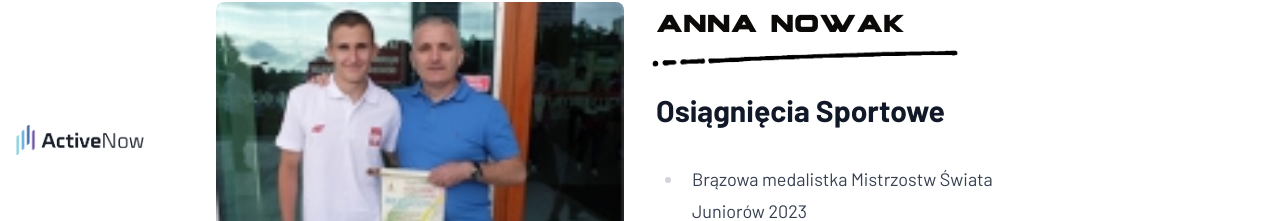
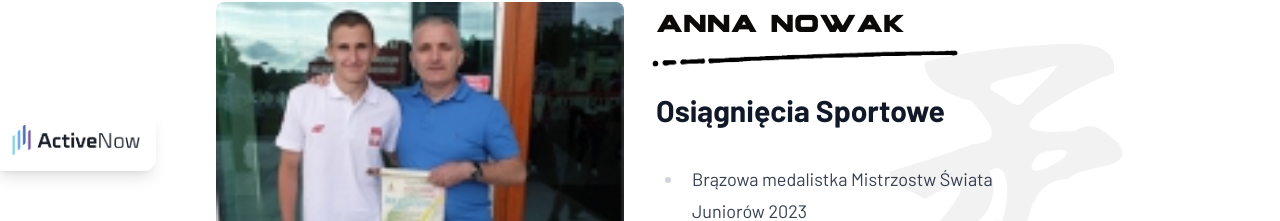
Before and after one commit to frankot/judo-white, a Next.js app: page /o-nas/anna-nowak in a window 1280 px wide. Shown: the part 158-379 px from the top of the page. Built offline with nearby package versions, Linux system fonts and the light colour scheme.

Commit message:
bg for medalisci shadow on popup

```diff
--- a/app/components/nav.tsx
+++ b/app/components/nav.tsx
@@ -114,7 +114,7 @@ export default function Nav() {
           initial={{ x: -100, opacity: 0 }}
           animate={{ x: 0, opacity: 1 }}
           transition={{ duration: 0.5 }}
-          className="fixed left-0 top-1/3 z-50 hidden -translate-y-1/2 rounded-r-xl bg-white/30 p-4 backdrop-blur-md md:flex flex-col items-center justify-center"
+          className="fixed -left-1 top-1/3 z-50 hidden -translate-y-1/2 rounded-r-xl bg-white/30 p-4 backdrop-blur-md md:flex flex-col items-center justify-center shadow-lg"
         >
           {/* <p className="mb-2 font-[family-name:var(--font-barlow)] font-[500]">Dla Rodzica</p> */}
           <Link
--- a/app/o-nas/[slug]/page.tsx
+++ b/app/o-nas/[slug]/page.tsx
@@ -103,7 +103,16 @@ export default function MedalistPage({ params }: { params: { slug: string } }) {
   }
 
   return (
-    <main className="min-h-screen bg-white pt-32">
+    <main className="relative min-h-screen bg-white pt-32 overflow-hidden">
+      <div className="pointer-events-none absolute -right-32 top-1/4 flex items-center justify-center opacity-5">
+        <Image
+          src="/kanji.png"
+          alt="Background kanji"
+          width={800}
+          height={800}
+          className="h-[400px] w-[400px] md:h-[800px] md:w-[800px] object-contain"
+        />
+      </div>
       <div className="mx-auto max-w-4xl px-6">
         <div className="relative mb-8">
           <Link
```
